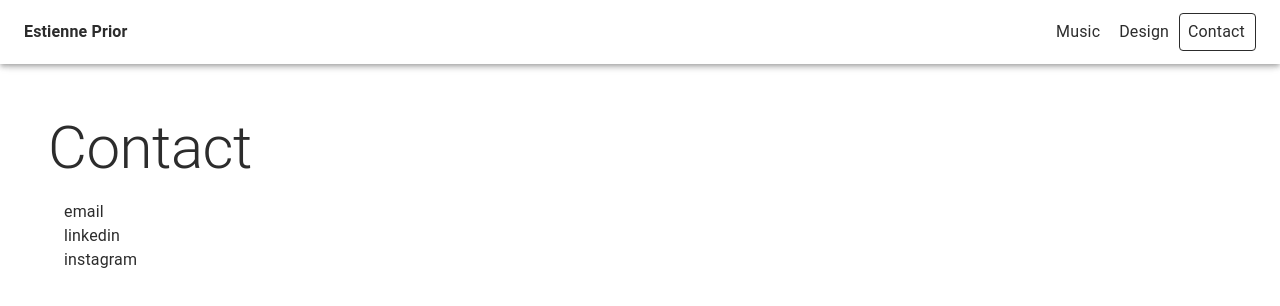
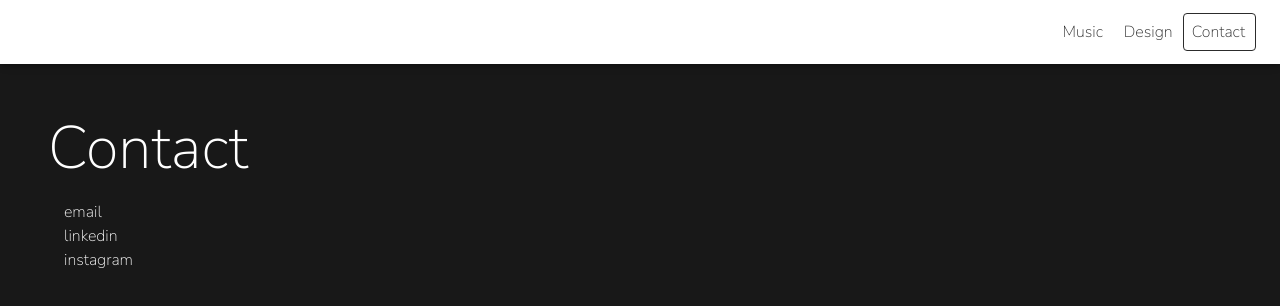
Before and after one commit to EstienneP/digital-portfolio, a React (Create React App) app: page /digital-portfolio/contact in a window 1280 px wide. Shown: the top 306 px of the page. Built offline with nearby package versions, Linux system fonts and the light colour scheme.

Commit message:
Reworked theme

```diff
--- a/src/App.css
+++ b/src/App.css
@@ -1,18 +1,12 @@
-body {
-  background-color: #f0f0f0;
-}
+@import url('https://fonts.googleapis.com/css2?family=Nunito+Sans:ital,opsz,wght@0,6..12,200..1000;1,6..12,200..1000&display=swap');
 
 .estienne {
   font-weight: bold;
 }
 
 .link, .link:visited {
-  color: #2c2c2c;
+  color: #fff;
   text-decoration: none !important;
-}
-
-.link:hover {
-  color: #00476b;
 }
 
 .page-wrapper {
--- a/src/index.tsx
+++ b/src/index.tsx
@@ -5,16 +5,33 @@ import { createTheme, CssBaseline, ThemeProvider } from "@mui/material";
 // COMPONENTS
 import App from "./App";
 import NavBar from "./components/main/NavBar";
+//STYLES
+import './App.css';
 
 /**
  * theme
- * The color theming for the site
+ * The theming for the site
  */
 const theme = createTheme({
   palette: {
+    background: {
+      default: '#181818'
+    },
     text: {
-      primary: '#2c2c2c'
+      primary: '#fff'
     }
+  },
+  typography: {
+    h2: {
+      fontWeight: 100,
+    },
+    body1: {
+      fontWeight: 100,
+    },
+    fontFamily: [
+      '"Nunito Sans"',
+      'sans-serif',
+    ].join(','),
   }
 });
 
```
